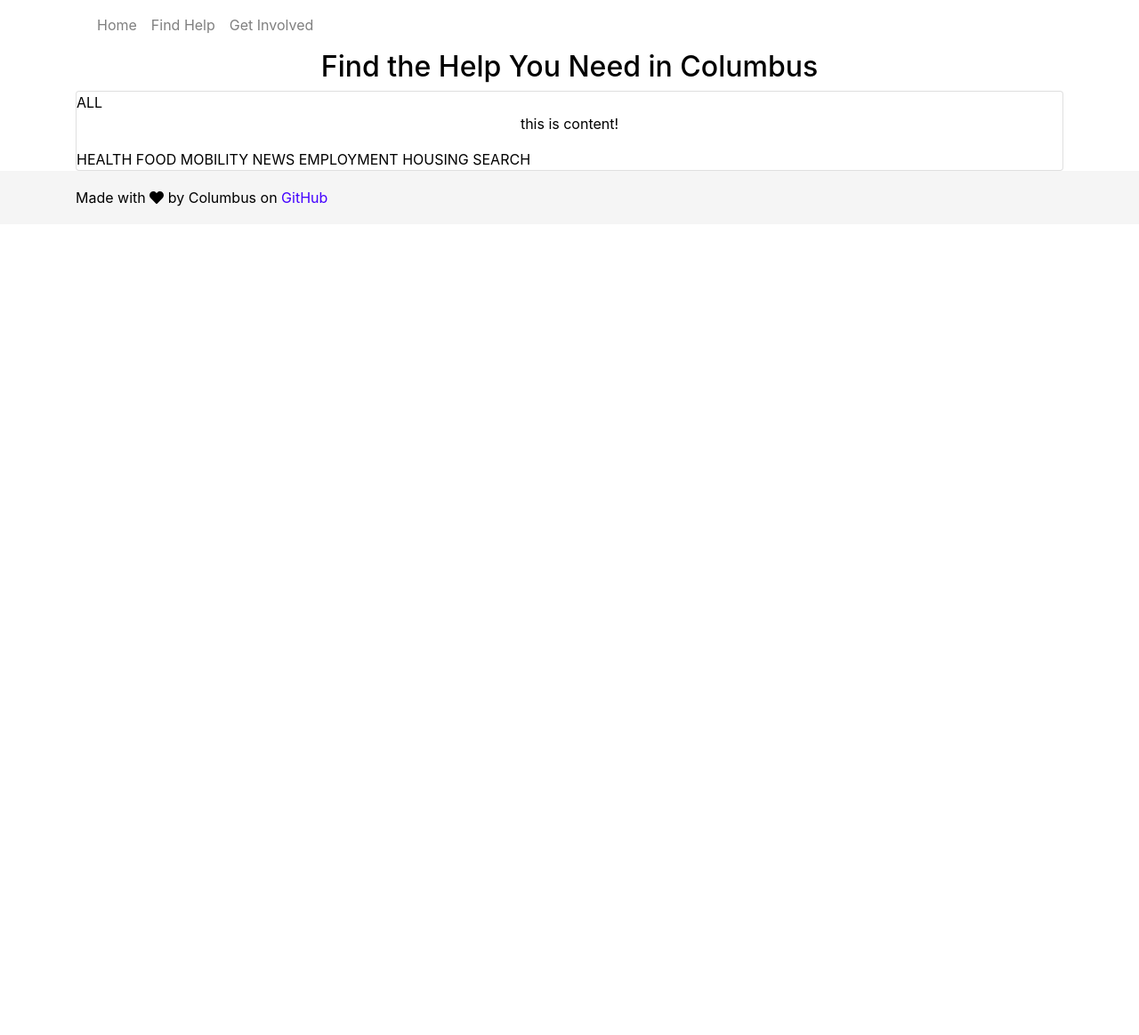
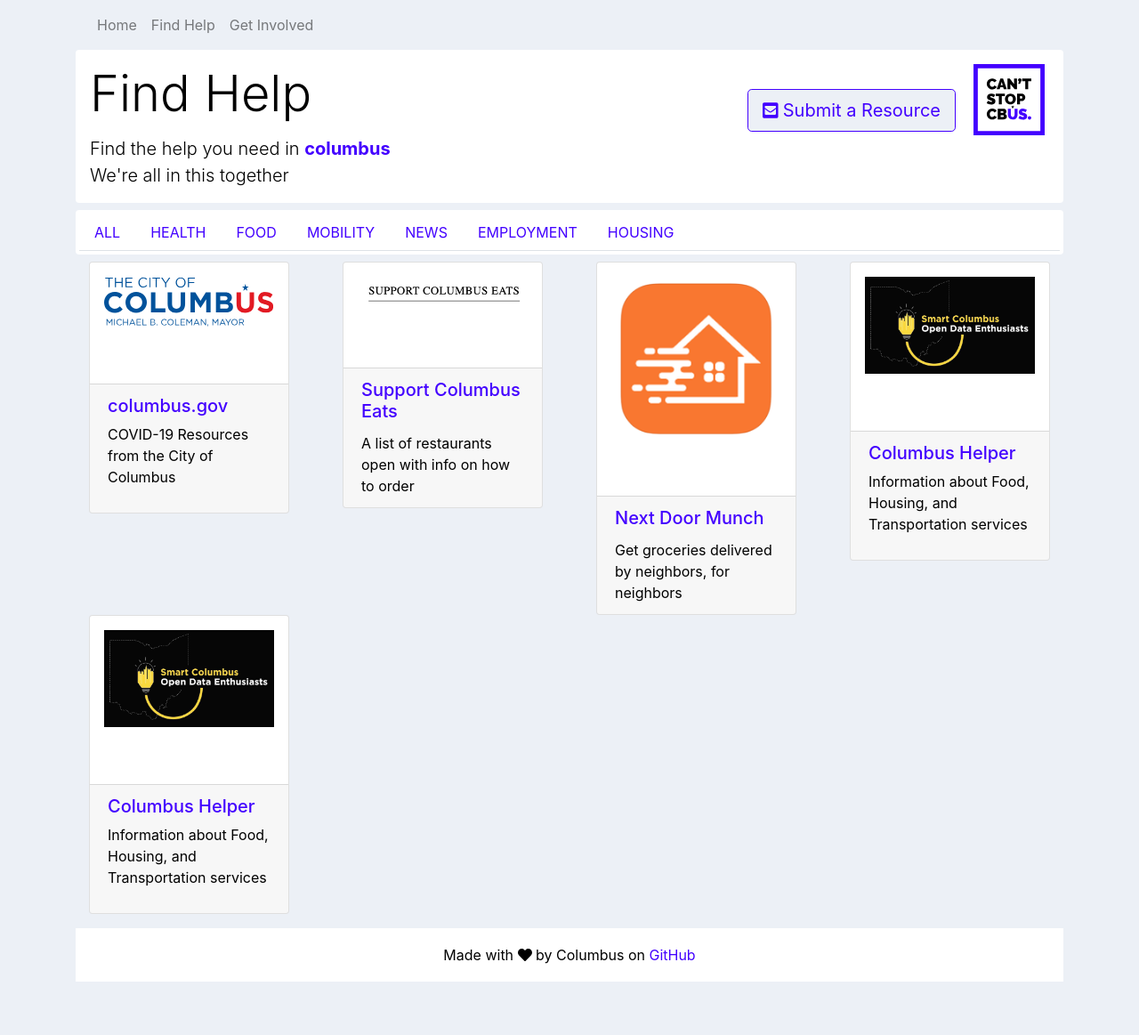
Before and after one commit to maharris1011/cantstopcolumbus, a Jekyll site: the page built from find-help.html, in a window 1280 px wide. Shown: the whole page at 89% size. Built offline with Jekyll 4.4.1, drawn with Linux system fonts in a browser that asks for light colours; nearby versions of some CDN libraries; before the commit the page ends 900 px from its top, so only the background shows below that.

Commit message:
implement find-help page

```diff
--- a/_includes/footer.html
+++ b/_includes/footer.html
@@ -1,13 +1,13 @@
-<footer class="footer" data-background-color="black">
-  <div class="container">
-    <div class="copyright">
+<div class="container">
+<footer class="footer mt-3" data-background-color="black">
+    <div class="text-center copyright">
       Made with <i class="fas fa-heart"></i> by Columbus on
-      <a href="https://github.com/CoreySchnedl/cant-stop-columbus-angular"
-        >GitHub</a
-      >
+      <a href="https://github.com/maharris1011/cantstopcolumbus">
+        GitHub
+      </a>
     </div>
-  </div>
 </footer>
+</div>
 
 <script
   defer
--- a/assets/css/main.scss
+++ b/assets/css/main.scss
@@ -6,7 +6,7 @@
 $brand-danger: #E0004D;
 
 $theme-colors: (
-  "primary": #4300FF
+  "primary": #4300FF,
 );
 
 @import "bootstrap/bootstrap";
@@ -14,17 +14,27 @@
 
 body {
   margin-bottom: 60px; /* Margin bottom by footer height */
+  background-color:#ECF0F6;
+  color: #000000;
+}
+
+.dark-bg {
+  background-color: #ECF0F6;
 }
 
 .jumbotron {
-  background-color: white;
+  background-color: #ffffff;
 }
 
+.highlight {
+  color: #4300FF;
+  font-weight: bold;
+}
 .footer {
   // position: absolute;
   // bottom: 0;
-  width: 100%;
+  // width: 100%;
   height: 60px; /* Set the fixed height of the footer here */
   line-height: 60px; /* Vertically center the text there */
-  background-color: #f5f5f5;
+  background-color: #ffffff;
 }
--- a/find-help.html
+++ b/find-help.html
@@ -2,77 +2,130 @@
 layout: default
 title: Find Help
 ---
+
+<div class="shadow-sm p-3 mb-2 bg-white rounded">
+  <div class="row">
+    <div class="col-md-8">
+      <h1 class="display-4">
+        Find Help
+      </h1>
+    </div>
+    <div class="col-md-4">
+      <a class="mt-4 btn btn-outline-primary btn-lg dark-bg" href="#"
+        ><i class="fa fa-envelope-square"></i>&nbsp;Submit a Resource</a
+      >
+      <img class="img-fluid ml-3" style="height: 80px" src="/assets/img/cscbus_logo_square.svg">
+    </div>
+  </div>
+  <div class="row">
+    <div class="col-md-12">
+      <p class="lead m-0">
+        Find the help you need in <span class="highlight">columbus</span>
+      </p>
+      <p class="lead m-0">
+        We're all in this together
+      </p>
+    </div>
+  </div>
+</div>
+
+<div class="shadow-sm p-1 mb-2 bg-white rounded">
 <div class="row">
   <div class="col-12">
-    <div class="title">
-      <h2 class="title" style="text-align: center">
-        Find the Help You Need in Columbus
-      </h2>
+    <ul class="nav nav-tabs justify-content">
+      <li class="nav-item">
+        <a class="nav-link" href="find-help.html">ALL</a>
+      </li>
+      <li class="nav-item">
+        <a class="nav-link" href="find-help.html?q=health">HEALTH</a>
+      </li>
+      <li class="nav-item">
+        <a class="nav-link" href="find-help.html?q=food">FOOD</a>
+      </li>
+      <li class="nav-item">
+        <a class="nav-link" href="find-help.html?q=mobility">MOBILITY</a>
+      </li>
+      <li class="nav-item">
+        <a class="nav-link" href="find-help.html?q=news">NEWS</a>
+      </li>
+      <li class="nav-item">
+        <a class="nav-link" href="find-help.html?q=employment">EMPLOYMENT</a>
+      </li>
+      <li class="nav-item">
+        <a class="nav-link" href="find-help.html?q=housing">HOUSING</a>
+      </li>
+    </ul>
+  </div>
+</div>
+</div>
+
+<div class="card-deck">
+  <div class="col-md-3">
+    <div class="card">
+      <img
+        class="card-img-top p-3 mb-5 img-fluid"
+        src="/assets/img/UX/projects/columbus-gov.svg"
+        alt="city of columbus logo"
+      />
+      <div class="card-footer">
+        <h5><a href="www.columbus.gov">columbus.gov</a></h5>
+        <p>COVID-19 Resources from the City of Columbus</p>
+      </div>
     </div>
-    <div class="row justify-content-center">
-      <div class="col-12">
-
-
-
-        <!-- Nav tabs -->
-        <div class="card">
-          <div class="nav-tabs-navigation">
-            <div class="nav-tabs-wrapper">
-              <ngb-tabset [justify]="'center'" class="text-center">
-                <ngb-tab>
-                  <ng-template ngbTabTitle>
-                    ALL
-                  </ng-template>
-                  <ng-template ngbTabContent>
-                    <p>this is content!</p>
-                  </ng-template>
-                </ngb-tab>
-                <ngb-tab>
-                  <ng-template ngbTabTitle>
-                    HEALTH
-                  </ng-template>
-                  <ng-template ngbTabContent> </ng-template>
-                </ngb-tab>
-                <ngb-tab>
-                  <ng-template ngbTabTitle>
-                    FOOD
-                  </ng-template>
-                  <ng-template ngbTabContent> </ng-template>
-                </ngb-tab>
-                <ngb-tab>
-                  <ng-template ngbTabTitle>
-                    MOBILITY
-                  </ng-template>
-                  <ng-template ngbTabContent> </ng-template>
-                </ngb-tab>
-                <ngb-tab>
-                  <ng-template ngbTabTitle>
-                    NEWS
-                  </ng-template>
-                  <ng-template ngbTabContent> </ng-template>
-                </ngb-tab>
-                <ngb-tab>
-                  <ng-template ngbTabTitle>
-                    EMPLOYMENT
-                  </ng-template>
-                  <ng-template ngbTabContent> </ng-template>
-                </ngb-tab>
-                <ngb-tab>
-                  <ng-template ngbTabTitle>
-                    HOUSING
-                  </ng-template>
-                  <ng-template ngbTabContent> </ng-template>
-                </ngb-tab>
-                <ngb-tab>
-                  <ng-template ngbTabTitle>
-                    SEARCH
-                  </ng-template>
-                  <ng-template ngbTabContent> </ng-template>
-                </ngb-tab>
-              </ngb-tabset>
-            </div>
-          </div>
-        </div>
+  </div>
+  <div class="col-md-3">
+    <div class="card">
+      <img
+        class="card-img-top p-3 mb-5 img-fluid"
+        src="/assets/img/UX/projects/Screen Shot 2020-03-21 at 1.10.32 PM.png"
+        alt="support columbus eats"
+      />
+      <div class="card-footer">
+        <h5 class="card-title"><a href="#">Support Columbus Eats</a></h5>
+        <p class="card-text">
+          A list of restaurants open with info on how to order
+        </p>
+      </div>
+    </div>
+  </div>
+  <div class="col-md-3">
+    <div class="card">
+      <img
+        class="card-img-top img-fluid p-3 mb-5"
+        src="/assets/img/UX/projects/Next Door Munch.png"
+        alt="next door munch"
+      />
+      <div class="card-footer">
+        <h5 class="card-title"><a href="#">Next Door Munch</a></h5>
+        <p class="card-text">
+          Get groceries delivered by neighbors, for neighbors
+        </p>
+      </div>
+    </div>
+  </div>
+  <div class="col-md-3">
+    <div class="card">
+      <img
+        class="card-img-top img-fluid p-3 mb-5"
+        src="/assets/img/UX/projects/Columbus Helper.jpg"
+        alt="Columbus Helper"
+      />
+      <div class="card-footer">
+        <h5><a href="#">Columbus Helper</a></h5>
+        <p>Information about Food, Housing, and Transportation services</p>
+      </div>
+    </div>
+  </div>
+  <div class="col-md-3">
+    <div class="card">
+      <img
+        class="card-img-top p-3 mb-5"
+        src="/assets/img/UX/projects/Columbus Helper.jpg"
+        alt="Columbus Helper"
+      />
+      <div class="card-footer">
+        <h5><a href="#">Columbus Helper</a></h5>
+        <p>Information about Food, Housing, and Transportation services</p>
       </div>
     </div>
   </div>
--- a/index.html
+++ b/index.html
@@ -7,7 +7,7 @@
     <div class="row">
       <div class="col-md-8">
         <h1 class="display-2">Nice try COVID-19,</h1>
-        <h1 class="display-3">but you <span style="color: #4300FF;">can't stop columbus</span></h1>
+        <h1 class="display-4">but you <span style="color: #4300FF;">can't stop columbus</span></h1>
       </div>
     </div>
     <div class="row">
```
